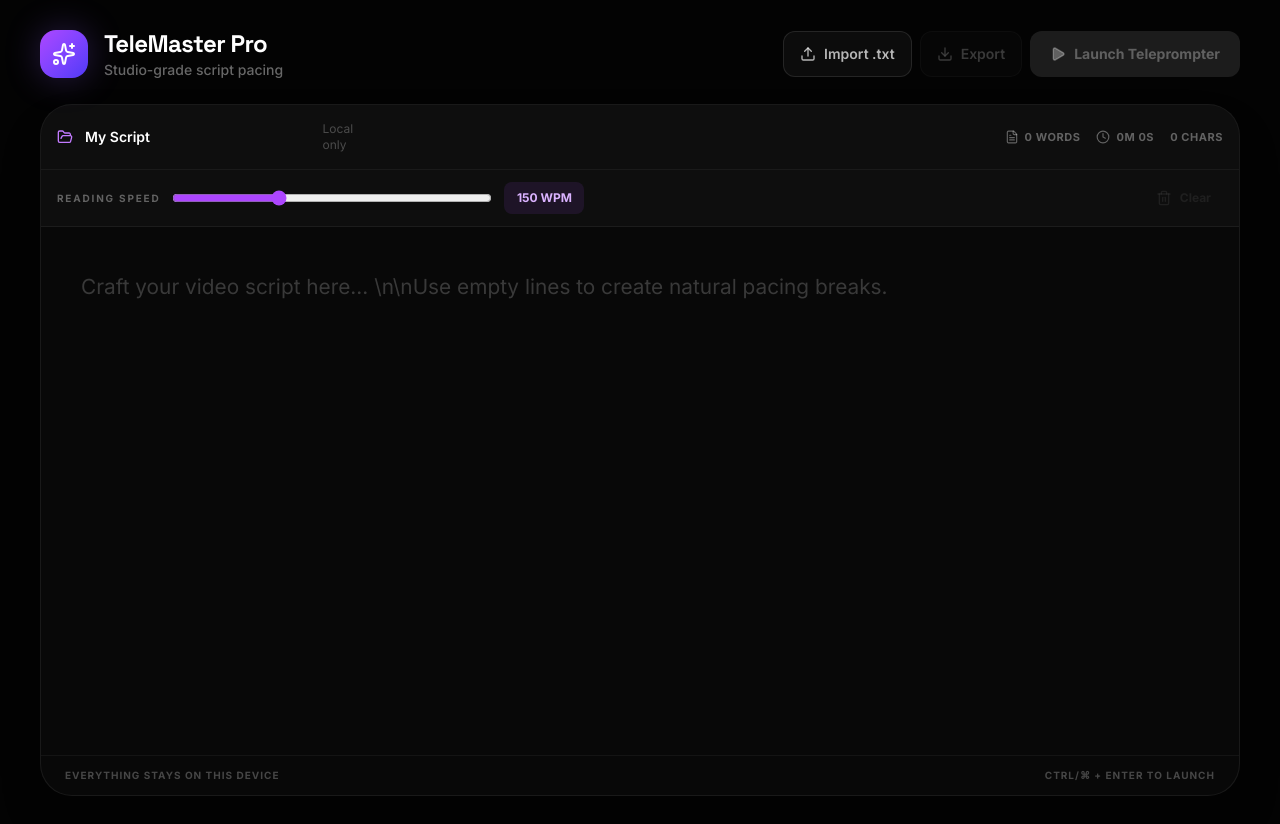
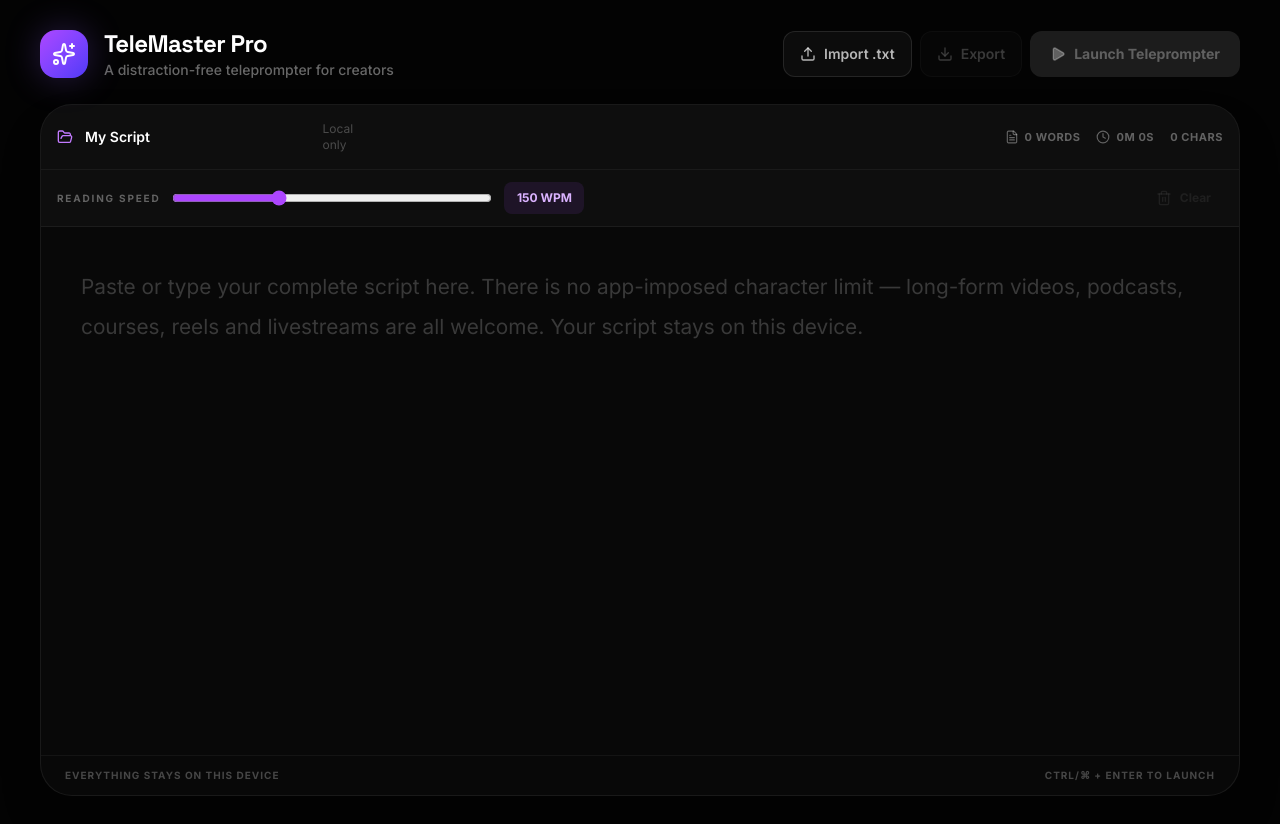
Before and after one commit to Aadityasamriya/Teleprompter, a React (Vite) app: page / in a window 1280 px wide. Built offline with nearby package versions, Linux system fonts and the light colour scheme.

Commit message:
Simplify configuration for a private offline-first creator teleprompter

```diff
--- a/src/config.ts
+++ b/src/config.ts
@@ -1,46 +1,6 @@
-import { Mic, Video, Lightbulb } from 'lucide-react';
-
-/**
- * ============================================================================
- * 🚀 MAIN CONFIGURATION FILE FOR BUYERS
- * ============================================================================
- *
- * Edit this file to customize the app without needing to know how to code!
- * Simply change the text inside the quotes ("...") to your own values.
- */
-
 export const APP_CONFIG = {
-  // 1. Branding
-  appName: "TeleMaster Pro",
-  appTagline: "Studio-grade script pacing",
-  appDescription: "Craft your video script here... \\n\\nUse empty lines to create natural pacing breaks.",
-
-  // 2. Default Settings
+  appName: 'TeleMaster Pro',
+  appTagline: 'A distraction-free teleprompter for creators',
+  appDescription: 'Paste or type your complete script here. There is no app-imposed character limit — long-form videos, podcasts, courses, reels and livestreams are all welcome. Your script stays on this device.',
   defaultWPM: 150,
-
-  // 3. Monetization 💰
-  // Replace the 'link' values with your actual affiliate links (e.g., from Amazon Associates, BH Photo, etc.)
-  affiliateProducts: [
-    {
-      title: "Pro Wireless Mic",
-      description: "Studio-grade wireless audio",
-      price: "$199",
-      icon: Mic,
-      link: "https://amazon.com/your-affiliate-link-here",
-    },
-    {
-      title: "Creator Ring Light",
-      description: "Perfect diffuse lighting",
-      price: "$89",
-      icon: Lightbulb,
-      link: "https://amazon.com/your-affiliate-link-here",
-    },
-    {
-      title: "4K Cinema Cam",
-      description: "Ultra HD streaming",
-      price: "$249",
-      icon: Video,
-      link: "https://amazon.com/your-affiliate-link-here",
-    }
-  ]
 };
```
